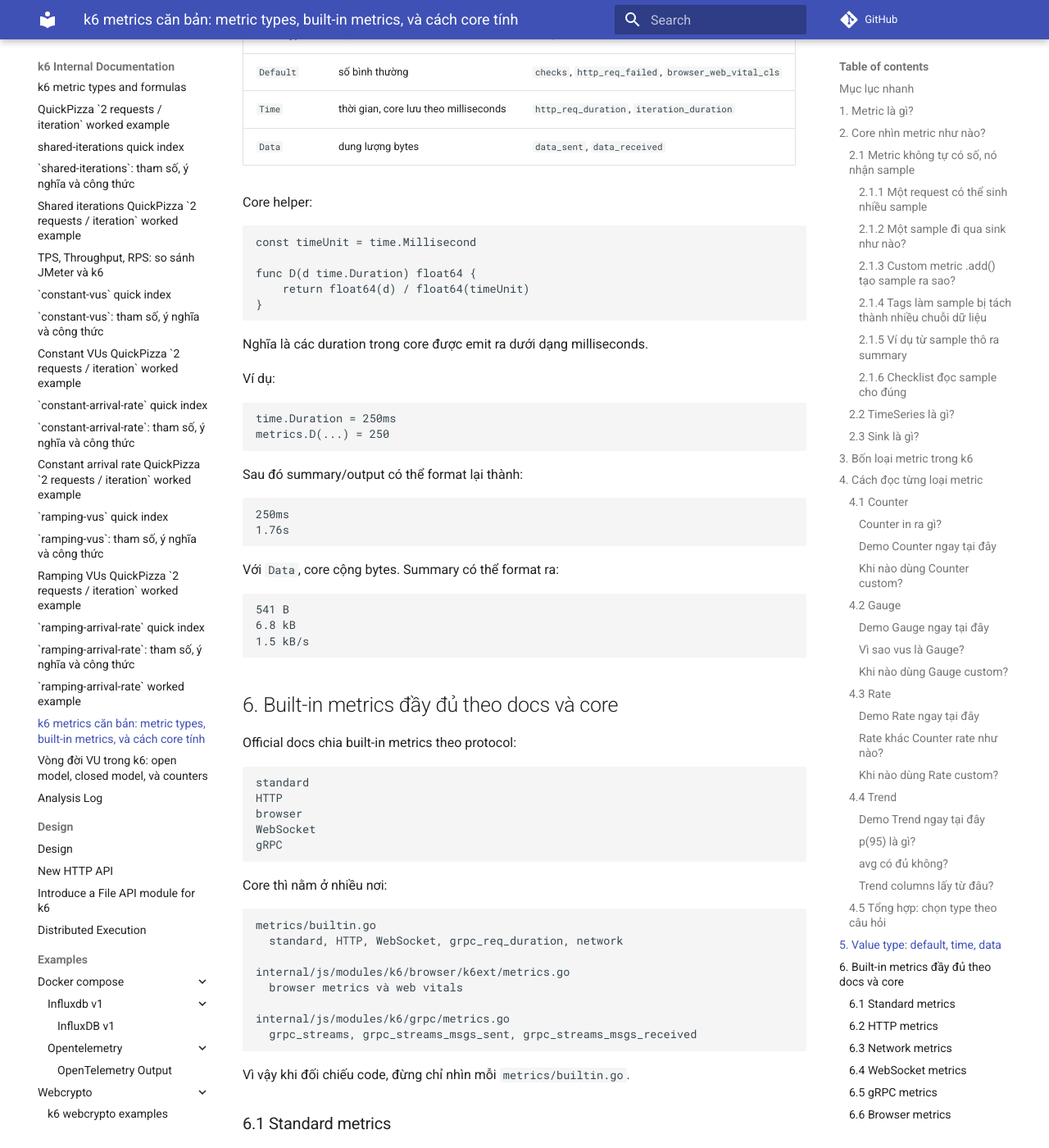
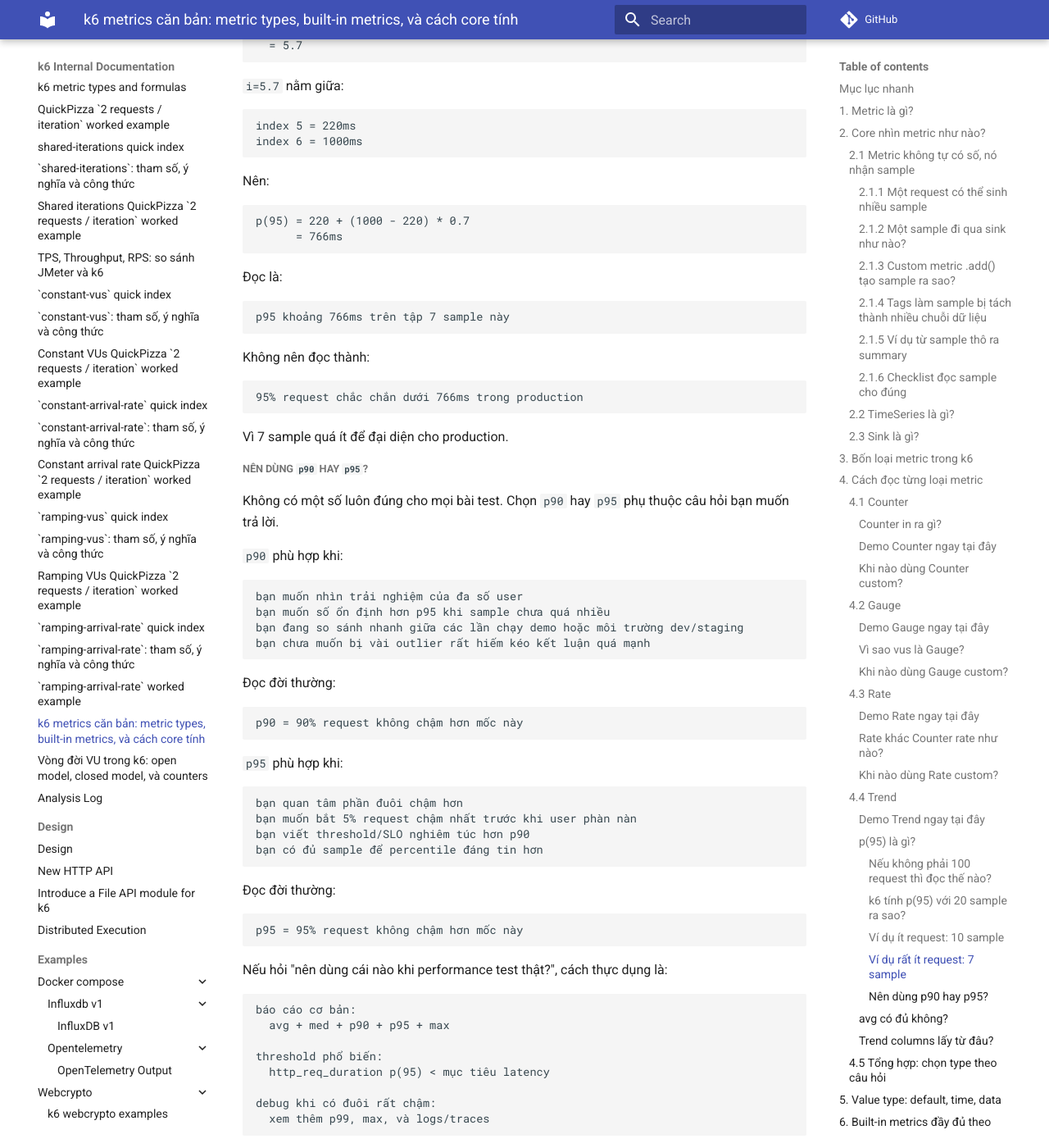
Before and after one commit to meomew-auto/markdown, an MkDocs documentation site: the page built from docs/20260520_k6-metrics-types-builtins-core-guide.md, in a window 1280 px wide and 1400 px high, scrolled down 34620 px. Shown: the whole window at 82% size. Built offline with MkDocs 1.6.1 and Material for MkDocs 9.7.7, drawn with Linux system fonts in a browser that asks for light colours; comment, search, counter and statistics services are not loaded; some of the changed text lies outside the part shown.

Commit message:
Update docs

````diff
--- a/docs/20260520_k6-metrics-types-builtins-core-guide.md
+++ b/docs/20260520_k6-metrics-types-builtins-core-guide.md
@@ -1730,6 +1730,8 @@ grpc_req_duration
 5% sample còn lại có thể lớn hơn p(95)
 ```
 
+Nhưng câu trên là cách đọc ý nghĩa thống kê, không phải lúc nào cũng có đúng 100 request.
+
 Ví dụ có 100 request:
 
 ```text
@@ -1750,6 +1752,274 @@ Không đọc thành:
 ```
 
 `p(95)` không phải tỉ lệ pass/fail. Nó là vị trí trong phân phối thời gian.
+
+##### Nếu không phải 100 request thì đọc thế nào?
+
+Nếu có 100 request thì nói "khoảng 95 request" rất dễ hiểu.
+Nhưng nếu chỉ có 10, 20, 37, hoặc 1000 request thì không nên dịch máy móc thành "request thứ 95".
+
+Đọc đúng hơn là:
+
+```text
+p(95)
+  = mốc latency mà khoảng 95% sample nằm bên trái hoặc bằng mốc đó
+  = phần đuôi chậm nhất khoảng 5% nằm bên phải mốc đó
+```
+
+Ví dụ có 20 request:
+
+```text
+http_req_duration p(95)=860ms
+```
+
+Đọc là:
+
+```text
+khoảng 95% trong 20 request có duration <= 860ms
+tức là phần lớn request không chậm hơn 860ms
+khoảng 5% request chậm nhất có thể lớn hơn 860ms
+```
+
+Không đọc thành:
+
+```text
+request số 95 mất 860ms
+```
+
+vì test chỉ có 20 request.
+
+##### k6 tính `p(95)` với 20 sample ra sao?
+
+Core `TrendSink.P()` làm theo ý sau:
+
+```text
+1. sort toàn bộ values tăng dần
+2. tính vị trí:
+   i = percentile * (count - 1)
+3. nếu i rơi đúng vào một sample thì lấy sample đó
+4. nếu i nằm giữa 2 sample thì nội suy tuyến tính
+```
+
+Ví dụ có 20 sample đã sort:
+
+```text
+sample #1  -> 100ms
+sample #2  -> 110ms
+...
+sample #18 -> 200ms
+sample #19 -> 800ms
+sample #20 -> 2000ms
+```
+
+Với `p(95)`:
+
+```text
+count = 20
+pct = 0.95
+
+i = 0.95 * (20 - 1)
+  = 0.95 * 19
+  = 18.05
+```
+
+Vì k6 dùng index bắt đầu từ 0, `i=18.05` nằm giữa:
+
+```text
+index 18 = sample #19 = 800ms
+index 19 = sample #20 = 2000ms
+```
+
+Nó chỉ đi 5% đoạn đường từ `800ms` tới `2000ms`:
+
+```text
+p(95) = 800 + (2000 - 800) * 0.05
+      = 800 + 60
+      = 860ms
+```
+
+Nên `p(95)` không nhất thiết đúng bằng một request thật.
+Nó có thể là giá trị nội suy giữa 2 sample.
+
+##### Ví dụ ít request: 10 sample
+
+Giả sử có 10 request:
+
+```text
+9 request nhanh: 100ms
+1 request rất chậm: 5000ms
+```
+
+Sorted values:
+
+```text
+[100, 100, 100, 100, 100, 100, 100, 100, 100, 5000]
+```
+
+`avg`:
+
+```text
+avg = (9 * 100 + 5000) / 10
+    = 590ms
+```
+
+`p(90)`:
+
+```text
+i = 0.90 * (10 - 1)
+  = 8.1
+
+p(90) = 100 + (5000 - 100) * 0.1
+      = 590ms
+```
+
+`p(95)`:
+
+```text
+i = 0.95 * (10 - 1)
+  = 8.55
+
+p(95) = 100 + (5000 - 100) * 0.55
+      = 2795ms
+```
+
+Nhìn ví dụ này sẽ thấy:
+
+```text
+p(90) đã bắt đầu bị kéo bởi request rất chậm
+p(95) bị kéo mạnh hơn
+max vẫn là 5000ms
+```
+
+Với số sample ít, p90/p95 rất dễ dao động mạnh.
+Vì vậy nếu demo chỉ có vài chục request thì dùng p95 để học cách đọc được, nhưng đừng vội kết luận
+SLA của hệ thống từ một con số p95 rất ít sample.
+
+##### Ví dụ rất ít request: 7 sample
+
+Giả sử:
+
+```text
+values = [100, 120, 130, 150, 180, 220, 1000]
+```
+
+Với `p(95)`:
+
+```text
+count = 7
+i = 0.95 * (7 - 1)
+  = 5.7
+```
+
+`i=5.7` nằm giữa:
+
+```text
+index 5 = 220ms
+index 6 = 1000ms
+```
+
+Nên:
+
+```text
+p(95) = 220 + (1000 - 220) * 0.7
+      = 766ms
+```
+
+Đọc là:
+
+```text
+p95 khoảng 766ms trên tập 7 sample này
+```
+
+Không nên đọc thành:
+
+```text
+95% request chắc chắn dưới 766ms trong production
+```
+
+Vì 7 sample quá ít để đại diện cho production.
+
+##### Nên dùng `p90` hay `p95`?
+
+Không có một số luôn đúng cho mọi bài test.
+Chọn `p90` hay `p95` phụ thuộc câu hỏi bạn muốn trả lời.
+
+`p90` phù hợp khi:
+
+```text
+bạn muốn nhìn trải nghiệm của đa số user
+bạn muốn số ổn định hơn p95 khi sample chưa quá nhiều
+bạn đang so sánh nhanh giữa các lần chạy demo hoặc môi trường dev/staging
+bạn chưa muốn bị vài outlier rất hiếm kéo kết luận quá mạnh
+```
+
+Đọc đời thường:
+
+```text
+p90 = 90% request không chậm hơn mốc này
+```
+
+`p95` phù hợp khi:
+
+```text
+bạn quan tâm phần đuôi chậm hơn
+bạn muốn bắt 5% request chậm nhất trước khi user phàn nàn
+bạn viết threshold/SLO nghiêm túc hơn p90
+bạn có đủ sample để percentile đáng tin hơn
+```
+
+Đọc đời thường:
+
+```text
+p95 = 95% request không chậm hơn mốc này
+```
+
+Nếu hỏi "nên dùng cái nào khi performance test thật?", cách thực dụng là:
+
+```text
+báo cáo cơ bản:
+  avg + med + p90 + p95 + max
+
+threshold phổ biến:
+  http_req_duration p(95) < mục tiêu latency
+
+debug khi có đuôi rất chậm:
+  xem thêm p99, max, và logs/traces
+```
+
+Không nên chỉ chọn một số duy nhất.
+Ví dụ:
+
+```text
+avg = 120ms
+p90 = 180ms
+p95 = 900ms
+max = 5000ms
+```
+
+Đọc là:
+
+```text
+đa số request khá nhanh
+nhưng 5% request chậm hơn đang có vấn đề
+max cho thấy có outlier rất chậm
+```
+
+Ngược lại:
+
+```text
+avg = 120ms
+p90 = 180ms
+p95 = 220ms
+max = 5000ms
+```
+
+Đọc là:
+
+```text
+đa số và cả 95% request vẫn ổn
+có một vài outlier rất hiếm
+cần điều tra max nếu outlier đó ảnh hưởng nghiệp vụ, nhưng không nên kết luận toàn hệ thống chậm
+```
 
 #### `avg` có đủ không?
 
````
